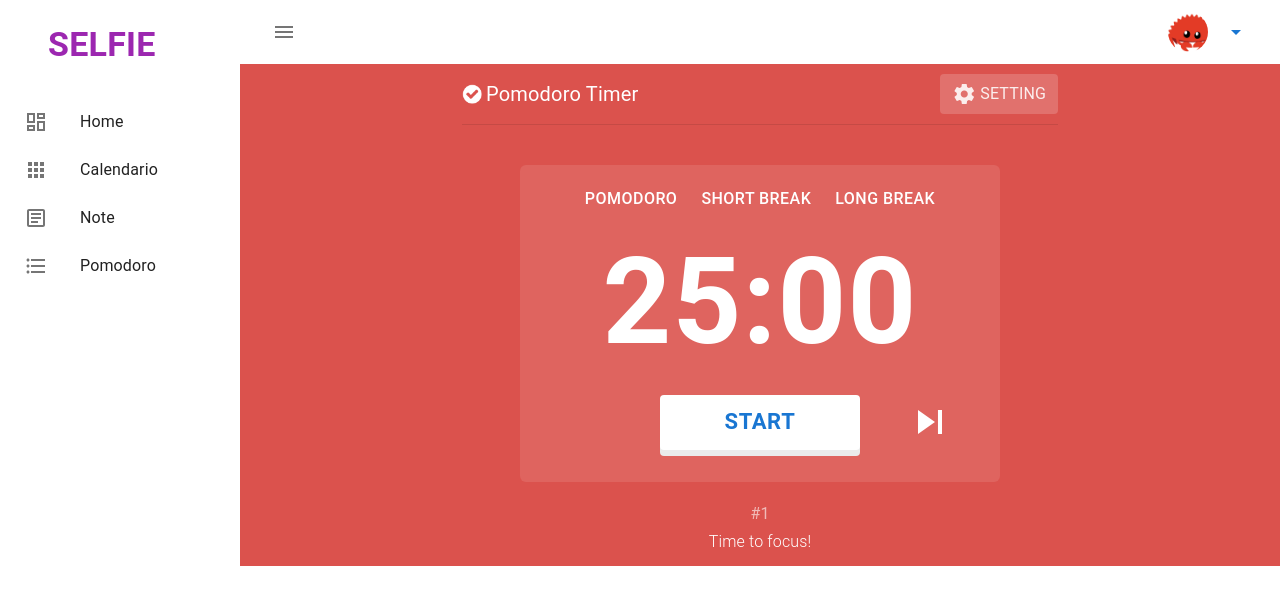
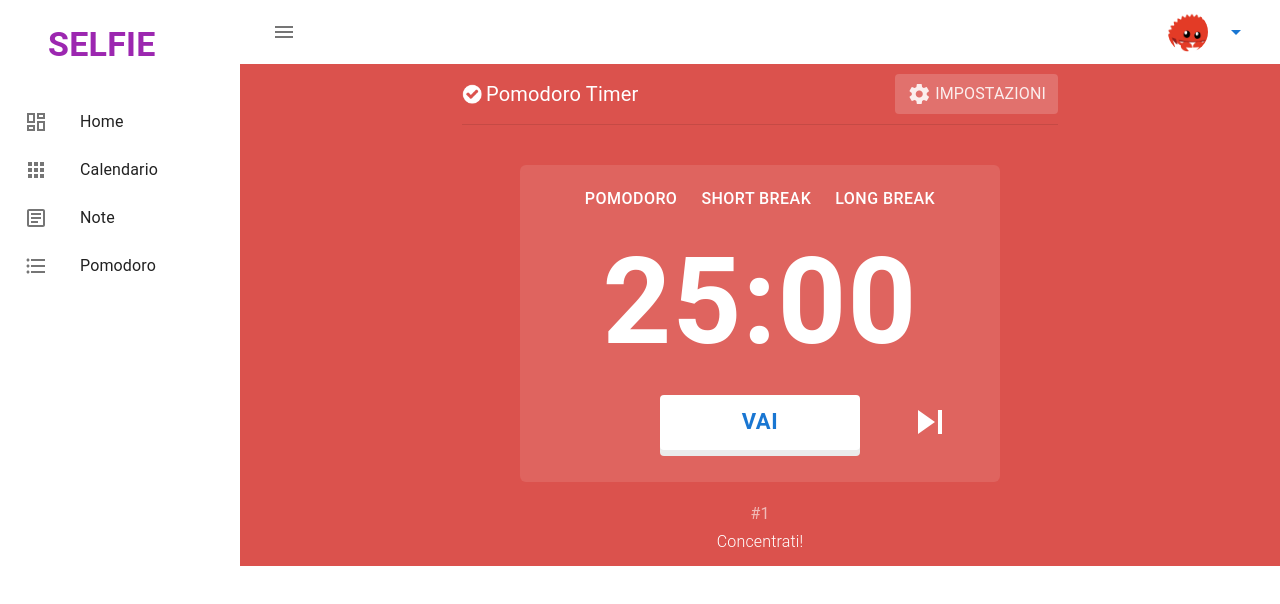
Before and after one commit to giorgioGTelian/react_tecnologie_web, a React (Create React App) app in the folder client/: page /pomodoro in a window 1280 px wide. Shown: the top 604 px of the page. Built offline with nearby package versions, Linux system fonts and the light colour scheme.

Commit message:
pomdoro clean up

```diff
--- a/client/src/pages/pomodoro/components/Header.js
+++ b/client/src/pages/pomodoro/components/Header.js
@@ -74,7 +74,7 @@ export default function Header() {
         >
           <Box component="li">
             <Link to="/settings">
-              <CustomButton icon="settings">Setting</CustomButton>
+              <CustomButton icon="settings">Impostazioni</CustomButton>
             </Link>
           </Box>
         </Box>
--- a/client/src/pages/pomodoro/components/Settings.js
+++ b/client/src/pages/pomodoro/components/Settings.js
@@ -39,10 +39,10 @@ export default function Settings() {
   return (
     <Modal>
       <Box component="section" sx={{ p: 2 }}>
-          <Typography variant="h2">Timer Settings</Typography>
+          <Typography variant="h2">Impostazioni Timer</Typography>
           <div>
             <Item col>
-              <Label>Time (minutes)</Label>
+              <Label>Tempo in minuti</Label>
               <div >
                 {Object.values(modes).map(({ id, label, time }) => (
                   <Input
@@ -61,7 +61,7 @@ export default function Settings() {
               </div>
             </Item>
             <Box component="section" >
-            <Typography variant="h6">Auto start Breaks?</Typography>
+            <Typography variant="h6">le pause si auto attivano?</Typography>
               <ToggleButton
                 value="check"
                 on={autoBreaks}
@@ -71,7 +71,7 @@ export default function Settings() {
               </ToggleButton>
             </Box>
             <Box component="section">
-            <Typography variant="h6">Auto start Pomodoros?</Typography>
+            <Typography variant="h6">Pomodoro si autoattiva?</Typography>
               <ToggleButton
                 value="check"
                 on={autoPomodoros}
@@ -81,7 +81,7 @@ export default function Settings() {
               </ToggleButton>
             </Box>
             <Box component="section">
-            <Typography variant="h6">Long Break interval</Typography>
+            <Typography variant="h6">intervallo lungo</Typography>
               <Input
                 min={1}
                 type="number"
--- a/client/src/pages/pomodoro/constants.js
+++ b/client/src/pages/pomodoro/constants.js
@@ -1,13 +1,13 @@
 const POMODORO = "pomodoro";
 const SHORT_BREAK = "short_break";
 const LONG_BREAK = "long_break";
-const PAUSED = "paused";
-const TIME_FOR_A_BREAK = "Time for a break!";
-const TIME_TO_FOCUS = "Time to focus!";
+const PAUSED = "Pausa";
+const TIME_FOR_A_BREAK = "Pausa!";
+const TIME_TO_FOCUS = "Concentrati!";
 const STOP = "Stop";
-const START = "Start";
+const START = "Vai";
 const CONFIRM =
-  "Are you sure you want to finish the round early? (The remaining time will not be counted in the report.)";
+  "Sicuro di voler finire prima? Il timer verrà resettato e non potrai riprendere.";
 
 const BELL_SOUND = "sounds/alarm-bell.mp3";
 const DIGITAL_SOUND = "sounds/alarm-digital.mp3";
```
Also changed, not shown: client/src/pages/pomodoro/components/EmailLogin.js (deleted, +0 -19 lines).
